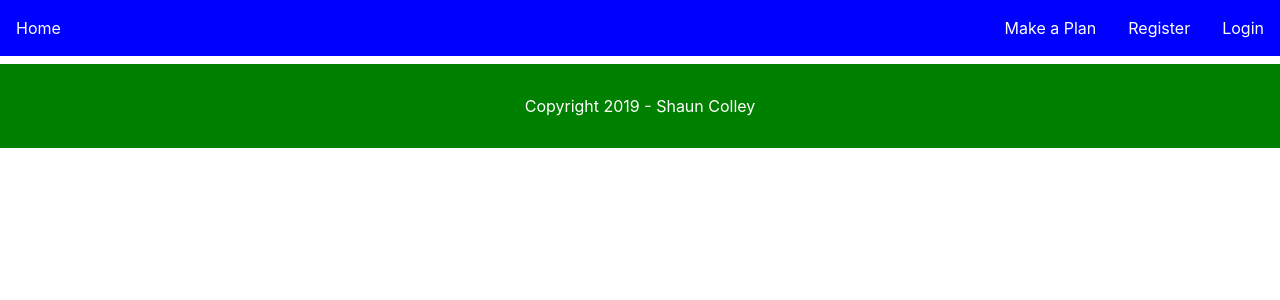
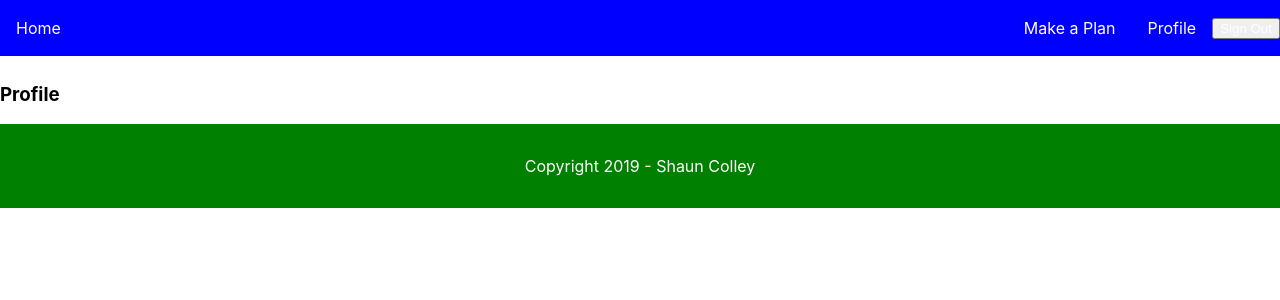
Before and after one commit to shaunwcolley/garden-planner, a React (Create React App) app: page /profile/1 in a window 1280 px wide. Shown: the top 300 px of the page. Built offline with nearby package versions, Linux system fonts and the light colour scheme; no server answers.

Commit message:
working on profile page to adjust user info

```diff
--- a/src/components/BaseLayout.js
+++ b/src/components/BaseLayout.js
@@ -12,13 +12,14 @@ export class Header extends Component {
     this.props.history.push('/login')
   }
   render() {
+    const profileLink = "/profile/" + this.props.userId
     return (
       <div className="header">
         <div><NavLink to='/' className="navLink">Home</NavLink></div>
         <div className="makeGardenLink"><NavLink to='/make-garden' className="navLink">Make a Plan</NavLink></div>
         {!this.props.isAuthenticated ? <div><NavLink to="/register" className="navLink">Register</NavLink></div> : null}
         {!this.props.isAuthenticated ? <div><NavLink to="/login" className="navLink">Login</NavLink></div> : null}
-        {this.props.isAuthenticated ? <div className="navLink"> Profile </div> : null }
+        {this.props.isAuthenticated ? <div> <NavLink to={profileLink} className="navLink"> Profile </NavLink></div> : null }
         {this.props.isAuthenticated ? <button className="navLink" onClick={() => this.handleSignOutClick()}>Sign Out</button> : null }
       </div>
     )
@@ -40,7 +41,7 @@ class BaseLayout extends Component {
   render(){
     return (
       <div className="body">
-        <Header isAuthenticated={this.props.isAuth} onSignOut={() => this.props.onSignOut()} history={this.props.history}/>
+        <Header isAuthenticated={this.props.isAuth} onSignOut={() => this.props.onSignOut()} history={this.props.history} userId={this.props.userId}/>
           {this.props.children}
         <Footer />
       </div>
--- /dev/null
+++ b/src/components/Profile.js
@@ -0,0 +1,19 @@
+import React, { Component } from 'react';
+import axios from 'axios';
+
+class Profile extends Component {
+
+  componentDidMount(){
+    let url = 'http://localhost:8080/api' + this.props.match.url;
+    axios.get(url)
+    .then(response => {
+      console.log(response.data);
+    });
+  };
+
+  render() {
+    return <h3>Profile</h3>;
+  }
+}
+
+export default Profile;
--- a/src/index.js
+++ b/src/index.js
@@ -22,6 +22,7 @@ import Login from './components/Login';
 import Register from './components/Register';
 import Planner from './components/Planner';
 import PlanSize from './components/PlanSize';
+import Profile from './components/Profile';
 import requireAuth from './components/requireAuth';
 
 // Importing and set axios header for authorization on serviceWorker
@@ -47,6 +48,7 @@ ReactDOM.render(
           <Route path="/plan/new" component={requireAuth(Planner)} />
           <Route path="/register" component={Register} />
           <Route path="/plan/:planId" component={requireAuth(Planner)} />
+          <Route path="/profile/:userId" component={requireAuth(Profile)} />
         </Switch>
       </BaseLayout>
     </BrowserRouter>
--- a/src/store/reducers/reducer.js
+++ b/src/store/reducers/reducer.js
@@ -6,8 +6,8 @@ const initialState = {
   cells: 0,
   plants: [],
   plans: [],
-  isAuth: false,
-  userId: null,
+  isAuth: true,
+  userId: 5,
   plan: null,
   planName: ''
 }
```
